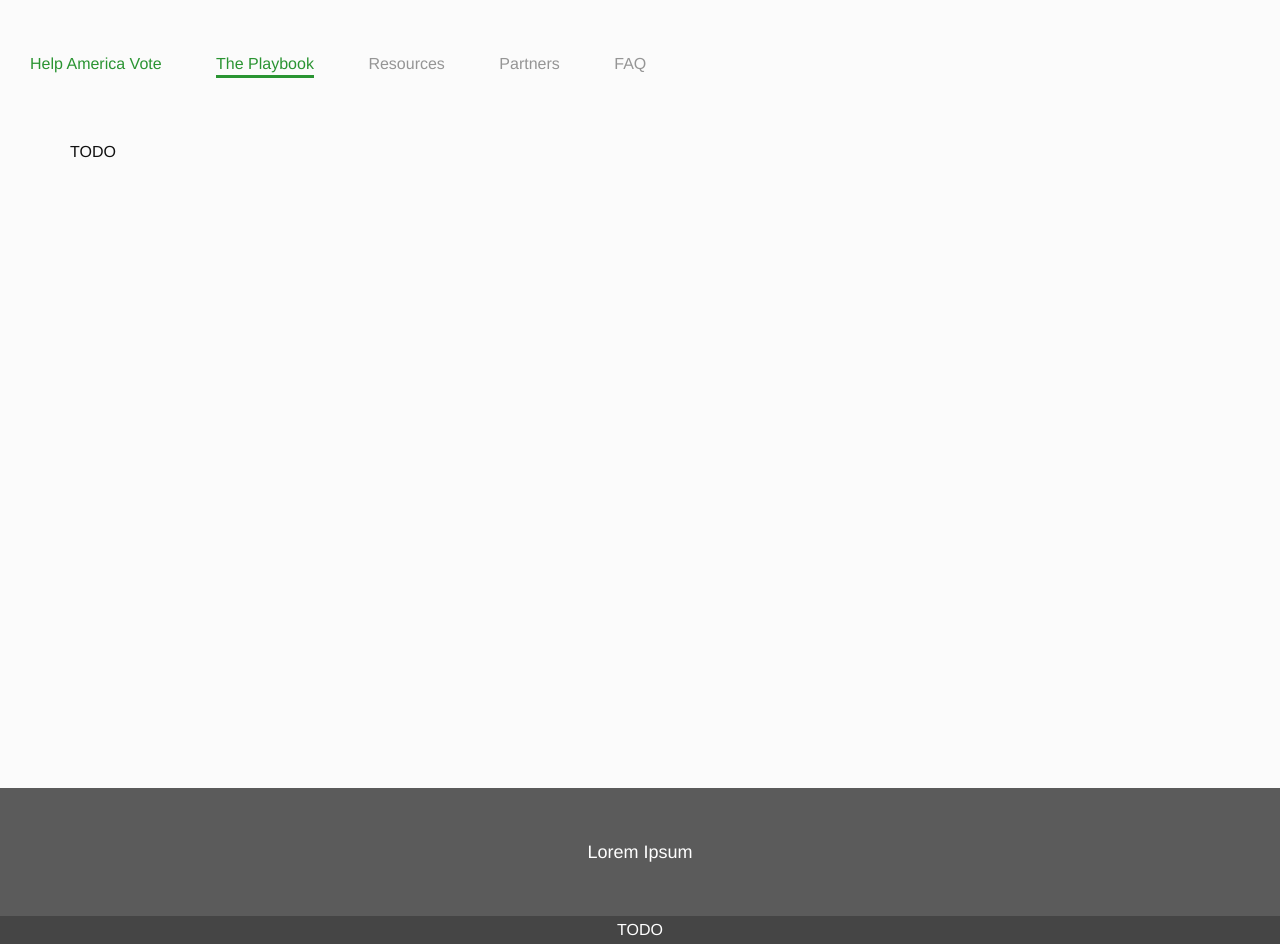
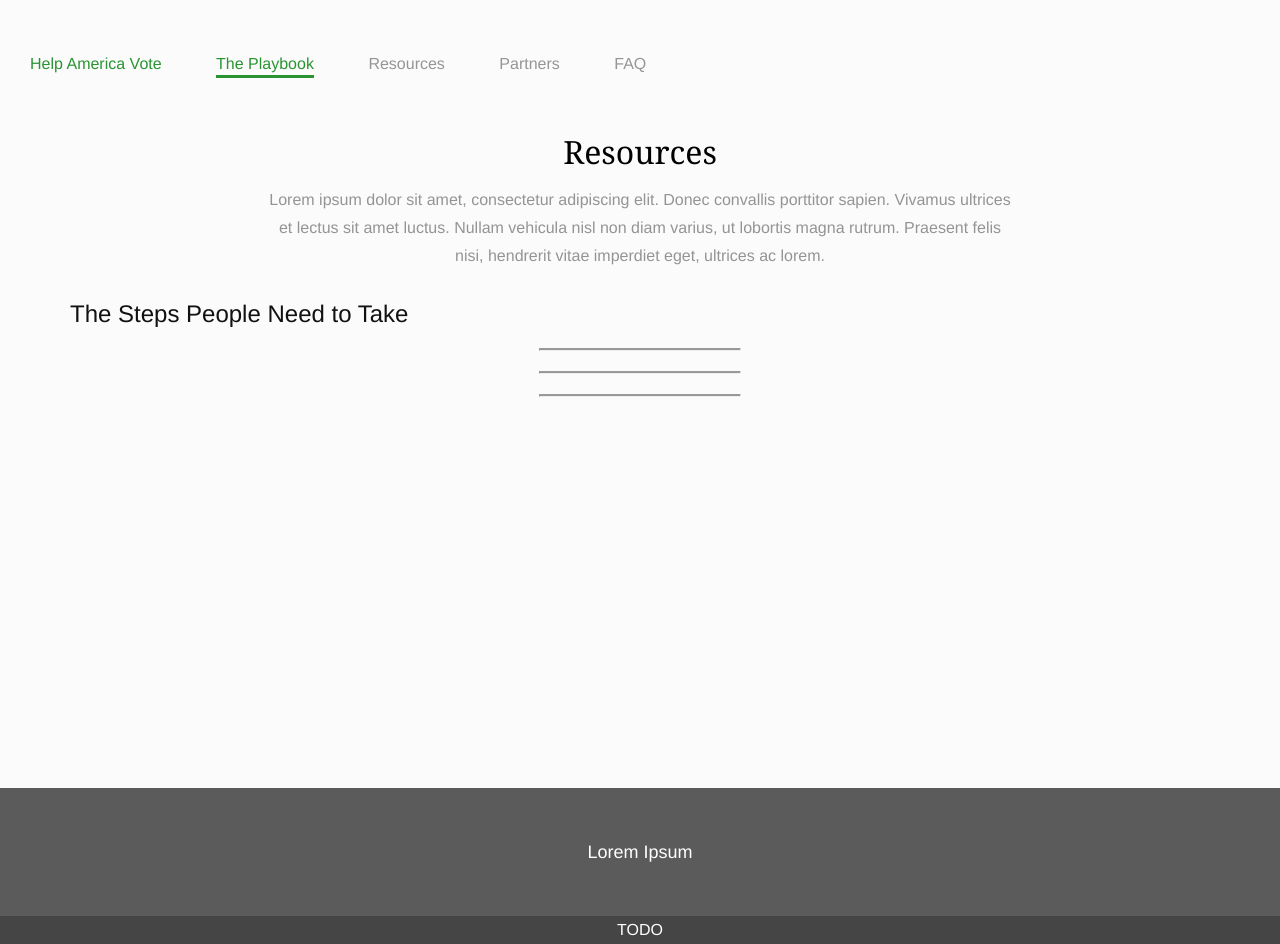
Before and after one commit to techthevote/techthevote.github.io, a Jekyll site: the page built from playbook.md, in a window 1280 px wide. Built offline with Jekyll 4.4.1, drawn with Linux system fonts in a browser that asks for light colours; nearby versions of some CDN libraries.

```diff
--- a/playbook.md
+++ b/playbook.md
@@ -5,4 +5,19 @@
 excerpt: TODO
 ---
 
-TODO
+<div class="page-header">
+  Resources
+  <div class="inner">
+    Lorem ipsum dolor sit amet, consectetur adipiscing elit. Donec convallis porttitor sapien. Vivamus ultrices et lectus sit amet luctus. Nullam vehicula nisl non diam varius, ut lobortis magna rutrum. Praesent felis nisi, hendrerit vitae imperdiet eget, ultrices ac lorem.
+  </div>
+</div>
+
+## The Steps People Need to Take
+
+---
+
+
+---
+
+
+---
```
Also changed, not shown: faq.md (+3 -3 lines), partners.md (+1 -1 lines), resources.md (+13 -0 lines), assets/images/register.svg (added), assets/images/social.svg (added), assets/images/vote.svg (added), assets/images/vote_early.svg (added).
